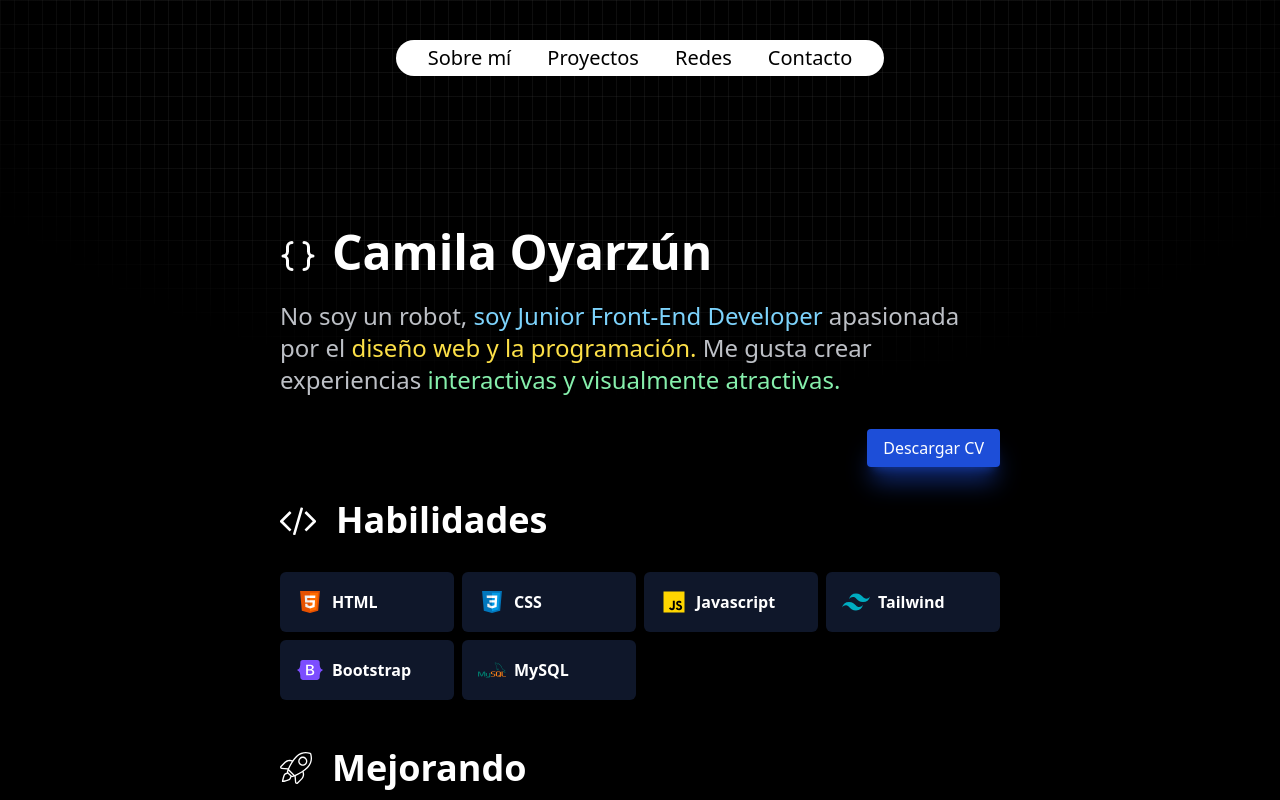
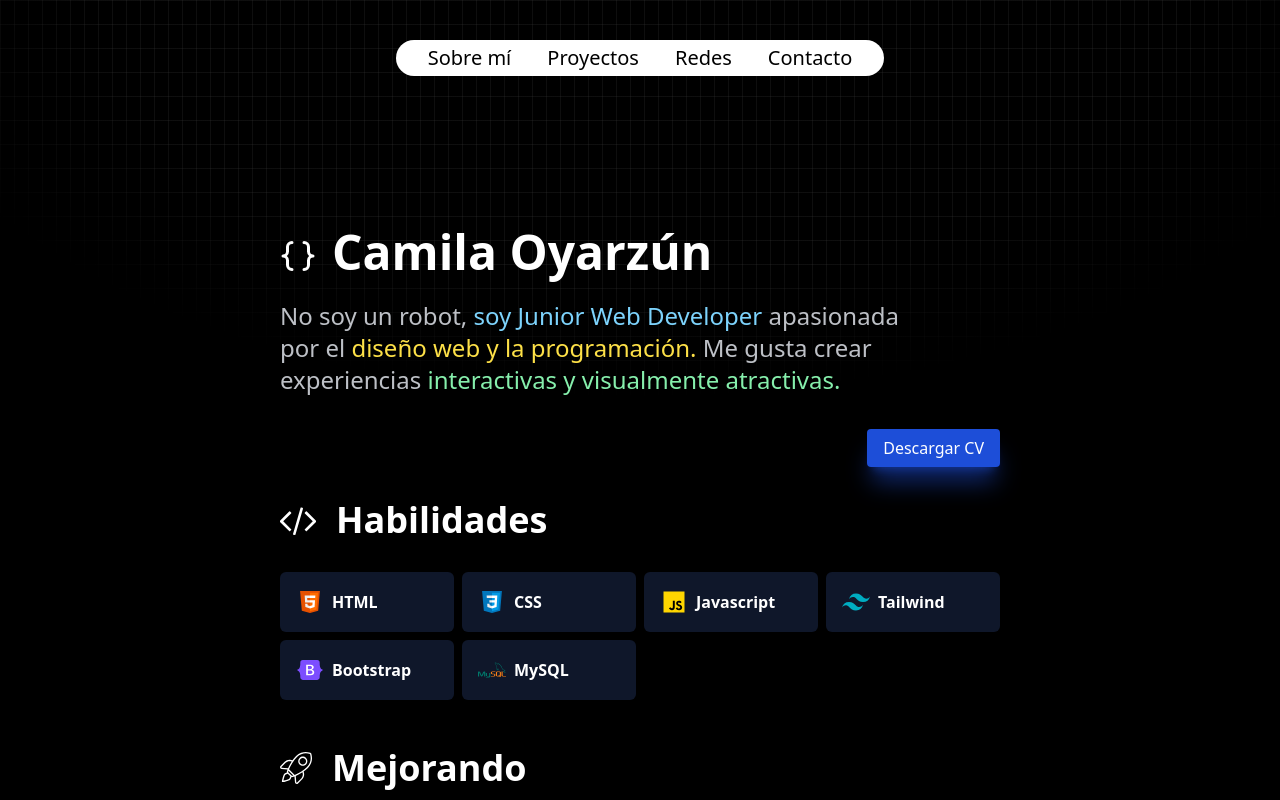
Before and after one commit to LouKamilah/Portfolio, a React (Vite) app: page / in a window 1280 px wide. Shown: the top 800 px of the page. Built offline with nearby package versions, Linux system fonts and the light colour scheme.

Commit message:
Update hero.jsx

```diff
--- a/src/components/hero.jsx
+++ b/src/components/hero.jsx
@@ -33,7 +33,7 @@ export function Hero() {
           className="text-2xl text-balance text-gray-300/90"
         >
           No soy un robot,
-          <span className="text-sky-300"> soy Junior Front-End Developer </span>
+          <span className="text-sky-300"> soy Junior Web Developer </span>
           apasionada por el{" "}
           <span className="text-yellow-300">
             diseño web y la programación.
```
